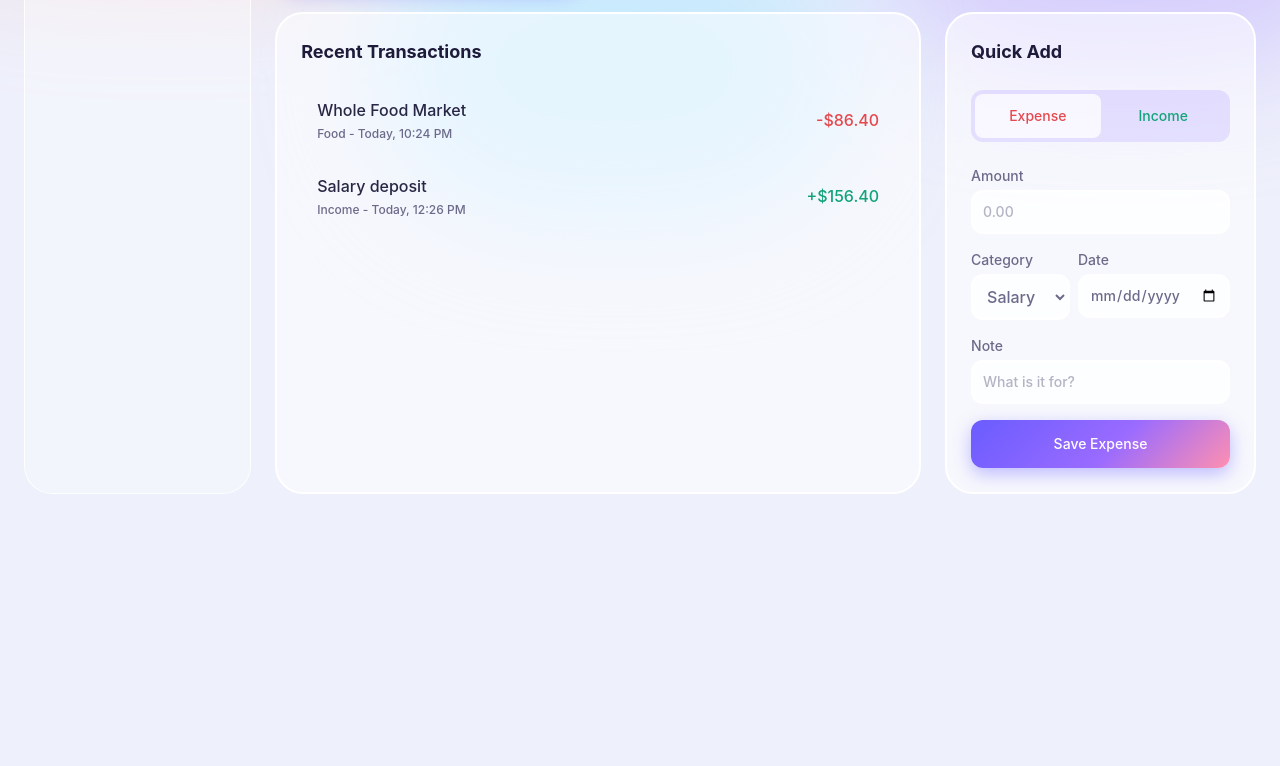
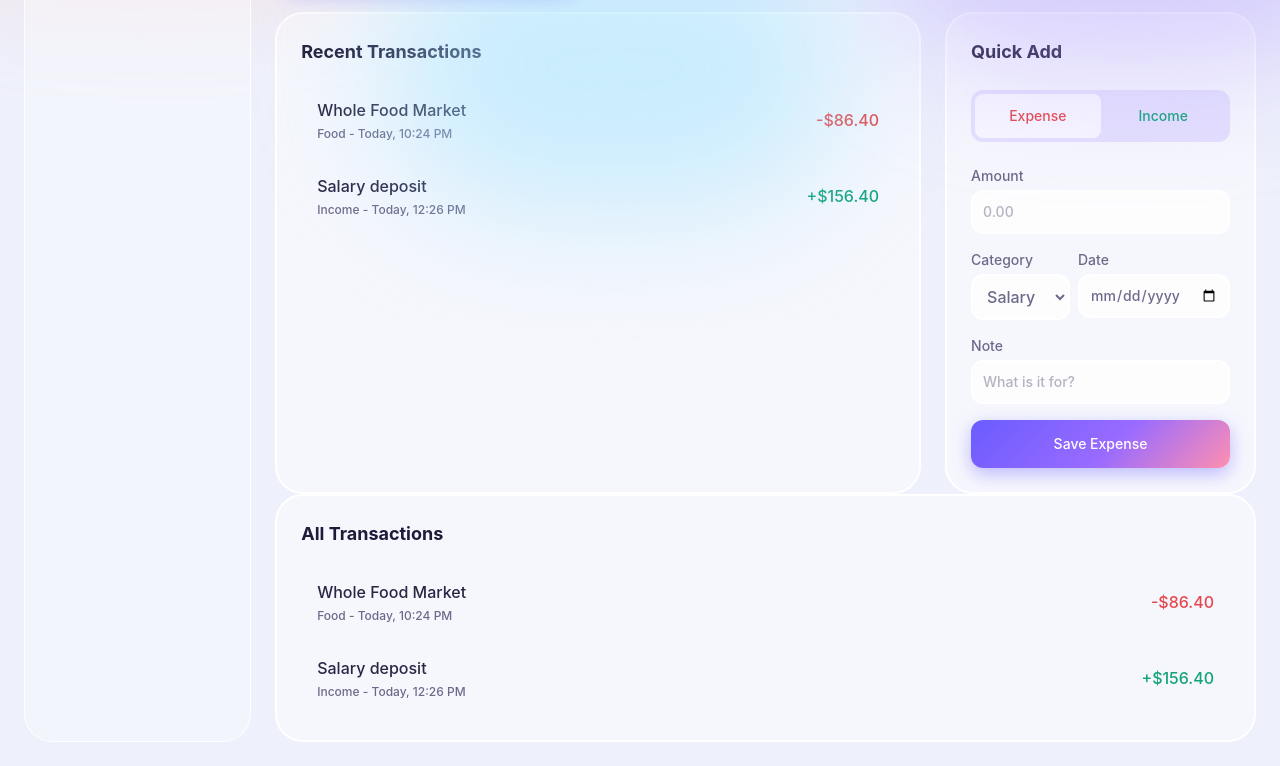
Before and after one commit to Talha-Ali-Dev/Expense-Tracker, a website: page expense-tracker.html in a window 1280 px wide. Shown: the part 384-1150 px from the top of the page. Before the commit the page ends 902 px from the top, so only its background shows below. Drawn offline with Linux system fonts and the light colour scheme.

Commit message:
Create transaction tab

```diff
--- a/expense-tracker.html
+++ b/expense-tracker.html
@@ -48,7 +48,10 @@
 
         </aside>
 
-        <main class="col-span-4 grid grid-cols-1 lg:grid-cols-3 z-2 justify-start gap-6">
+        <main class="col-span-4">
+
+            <!-- Dashboard  -->
+            <div class="dashboard grid grid-cols-1 lg:grid-cols-3 z-2 justify-start gap-6">
 
                 <div class="col-span-3 header flex justify-between items-start p-6">
                     <div class="">
@@ -61,14 +64,15 @@
                         <div
                             class="search-box text-muted py-3 px-4 bg-glass-strong rounded-lg flex justify-start items-center gap-2 border border-white">
 
-                        <svg xmlns="http://www.w3.org/2000/svg" width="14" height="14" viewBox="0 0 24 24" fill="none"
-                            stroke="currentColor" stroke-width="2" stroke-linecap="round" stroke-linejoin="round"
-                            class="text-muted">
+                            <svg xmlns="http://www.w3.org/2000/svg" width="14" height="14" viewBox="0 0 24 24"
+                                fill="none" stroke="currentColor" stroke-width="2" stroke-linecap="round"
+                                stroke-linejoin="round" class="text-muted">
                                 <circle cx="11" cy="11" r="8" />
                                 <path d="m21 21-4.35-4.35" />
                             </svg>
 
-                        <input type="search" class="outline-0 ring-0 text-text text-sm" placeholder="Search expenses">
+                            <input type="search" class="outline-0 ring-0 text-text text-sm"
+                                placeholder="Search expenses">
                         </div>
 
                         <button
@@ -83,9 +87,9 @@
                     </svg> -->
 
 
-                        <svg xmlns="http://www.w3.org/2000/svg" width="20" height="20" viewBox="0 0 24 24" fill="none"
-                            stroke="currentColor" stroke-width="2" stroke-linecap="round" stroke-linejoin="round"
-                            class="text-text">
+                            <svg xmlns="http://www.w3.org/2000/svg" width="20" height="20" viewBox="0 0 24 24"
+                                fill="none" stroke="currentColor" stroke-width="2" stroke-linecap="round"
+                                stroke-linejoin="round" class="text-text">
                                 <path
                                     d="M20.985 12.486a9 9 0 1 1-9.473-9.472c.405-.022.617.463.402.807a6.5 6.5 0 0 0 8.268 8.268c.344-.215.829-.003.803.397z" />
                             </svg>
@@ -139,8 +143,9 @@
                     <div class="text-muted text-sm flex justify-between items-center">
                         <span>Income</span>
                         <div class="logo size-9 rounded-sm bg-income/25 flex justify-center items-center">
-                        <svg xmlns="http://www.w3.org/2000/svg" width="18" height="18" viewBox="0 0 24 24" fill="none"
-                            stroke="#12a37a" stroke-width="2" stroke-linecap="round" stroke-linejoin="round">
+                            <svg xmlns="http://www.w3.org/2000/svg" width="18" height="18" viewBox="0 0 24 24"
+                                fill="none" stroke="#12a37a" stroke-width="2" stroke-linecap="round"
+                                stroke-linejoin="round">
                                 <path d="M12 19V5" />
                                 <path d="M5 12l7-7 7 7" />
                             </svg>
@@ -163,8 +168,9 @@
                     <div class="text-muted text-sm flex justify-between items-center">
                         <span>Expense</span>
                         <div class="logo size-9 rounded-sm bg-expense/25 flex justify-center items-center">
-                        <svg xmlns="http://www.w3.org/2000/svg" width="18" height="18" viewBox="0 0 24 24" fill="none"
-                            stroke="#e5484d" stroke-width="2" stroke-linecap="round" stroke-linejoin="round">
+                            <svg xmlns="http://www.w3.org/2000/svg" width="18" height="18" viewBox="0 0 24 24"
+                                fill="none" stroke="#e5484d" stroke-width="2" stroke-linecap="round"
+                                stroke-linejoin="round">
                                 <path d="M12 5v14" />
                                 <path d="M19 12l-7 7-7-7" />
                             </svg>
@@ -339,6 +345,50 @@
 
                 </div>
 
+            </div>
+
+            <!-- Transactions  -->
+
+            <div class="bg-glass-strong/70 rounded-lg border-2 border-white p-6 flex flex-col col-span-2 all-transactions">
+
+                <div>
+                    <h3 class="text-text text-lg font-bold">All Transactions</h3>
+                </div>
+
+                <div class="transactions mt-4">
+
+                    <div
+                        class="transaction-block-spent p-4 flex justify-between items-center hover:bg-blob2/30 rounded-sm">
+
+                        <div>
+                            <p class="text-text/95 font-medium text-[16px]"> Whole Food Market </p>
+                            <p class="text-muted text-xs font-medium mt-1">Food - Today, 10:24 PM</p>
+                        </div>
+
+                        <div class="spent text-expense font-medium text-[16px]">
+                            -$86.40
+                        </div>
+
+                    </div>
+
+                    <div
+                        class="transaction-block-deposit p-4 flex justify-between items-center hover:bg-blob2/40 rounded-sm">
+
+                        <div>
+                            <p class="text-text/95 font-medium text-[16px]"> Salary deposit </p>
+                            <p class="text-muted text-xs font-medium mt-1">Income - Today, 12:26 PM</p>
+                        </div>
+
+                        <div class="spent text-income font-medium text-[16px]">
+                            +$156.40
+                        </div>
+
+                    </div>
+
+                </div>
+
+            </div>
+
         </main>
 
     </div>
```
Lines whose indentation alone changed are shown as unchanged.
